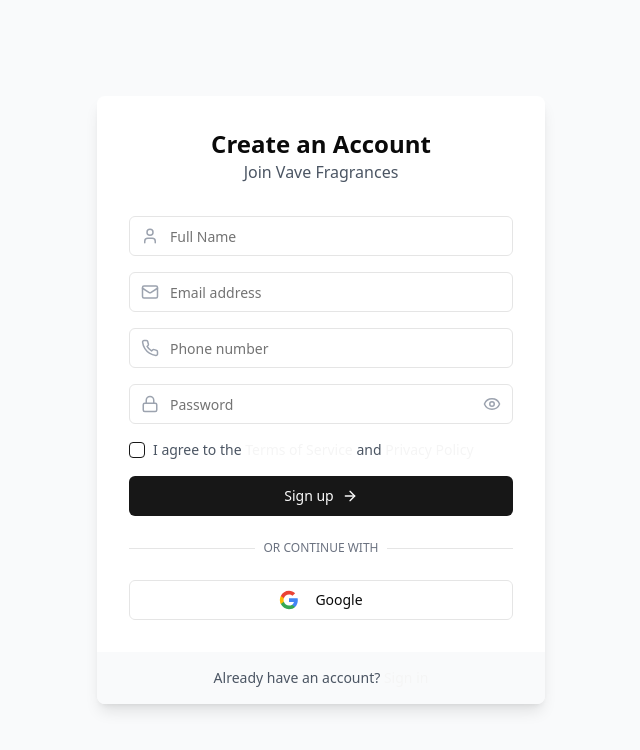
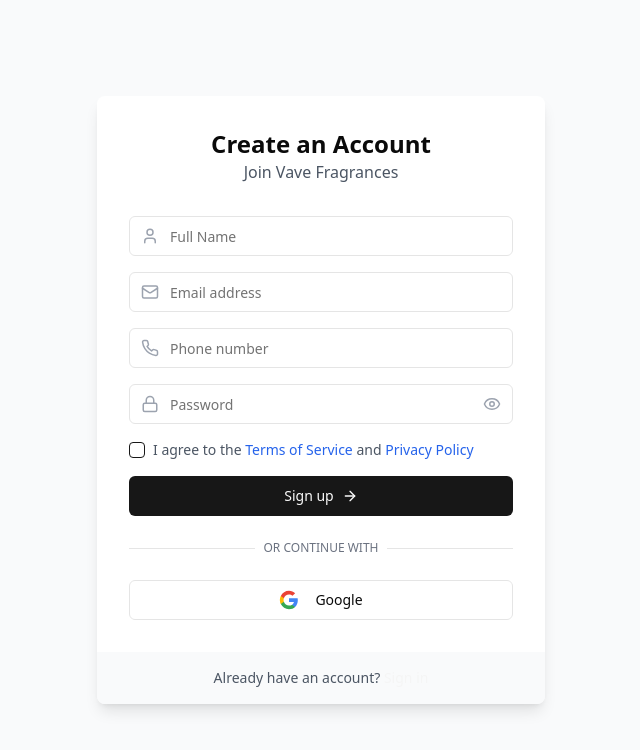
Before and after one commit to vedpatel1105/VAVE-Fragrances-Website, a Next.js app: page /auth/register in a window 1280 px wide. Shown: the top 750 px of the page, without its empty margins (319-959 px from the left). Built offline with nearby package versions, Linux system fonts and the light colour scheme; no server answers; a web font is replaced by a local one.

Commit message:
Update page.tsx

```diff
--- a/src/app/auth/register/page.tsx
+++ b/src/app/auth/register/page.tsx
@@ -226,11 +226,11 @@ export default function RegisterPage() {
                 className="text-sm text-gray-600 dark:text-gray-400"
               >
                 I agree to the{" "}
-                <Link href="/terms" className="text-accent hover:underline">
+                <Link href="/terms" className="text-blue-600 dark:text-blue-400 hover:underline font-medium">
                   Terms of Service
                 </Link>{" "}
                 and{" "}
-                <Link href="/privacy" className="text-accent hover:underline">
+                <Link href="/privacy" className="text-blue-600 dark:text-blue-400 hover:underline font-medium">
                   Privacy Policy
                 </Link>
               </label>
```
